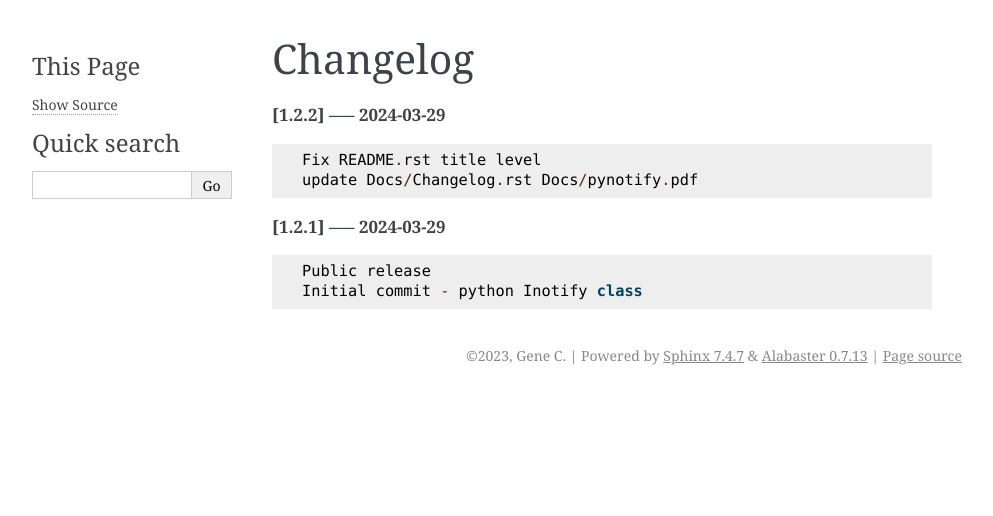
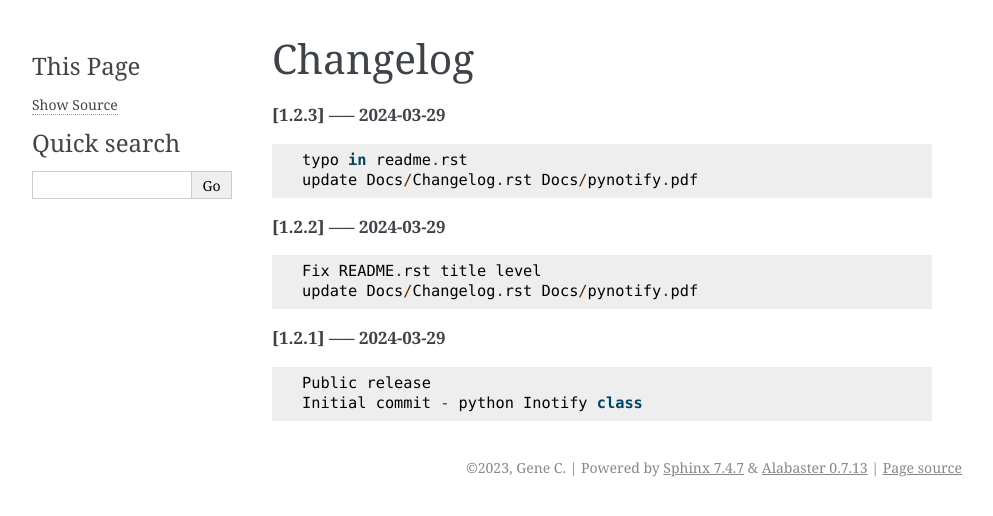
Before and after one commit to gene-git/pynotify, a Sphinx documentation site: the page built from Docs/Changelog.rst, in a window 1280 px wide. Shown: the top 516 px of the page, without its empty margins (148-1141 px from the left). Built offline with Sphinx 7.4.7, drawn with Linux system fonts in a browser that asks for light colours.

Commit message:
update Docs/Changelog.rst Docs/pynotify.pdf

```diff
--- a/Docs/Changelog.rst
+++ b/Docs/Changelog.rst
@@ -1,5 +1,11 @@
 Changelog
 =========
+
+**[1.2.3] ----- 2024-03-29** ::
+
+	    typo in readme.rst
+	    update Docs/Changelog.rst Docs/pynotify.pdf
+
 
 **[1.2.2] ----- 2024-03-29** ::
 
```
Also changed, not shown: 1 other file.
